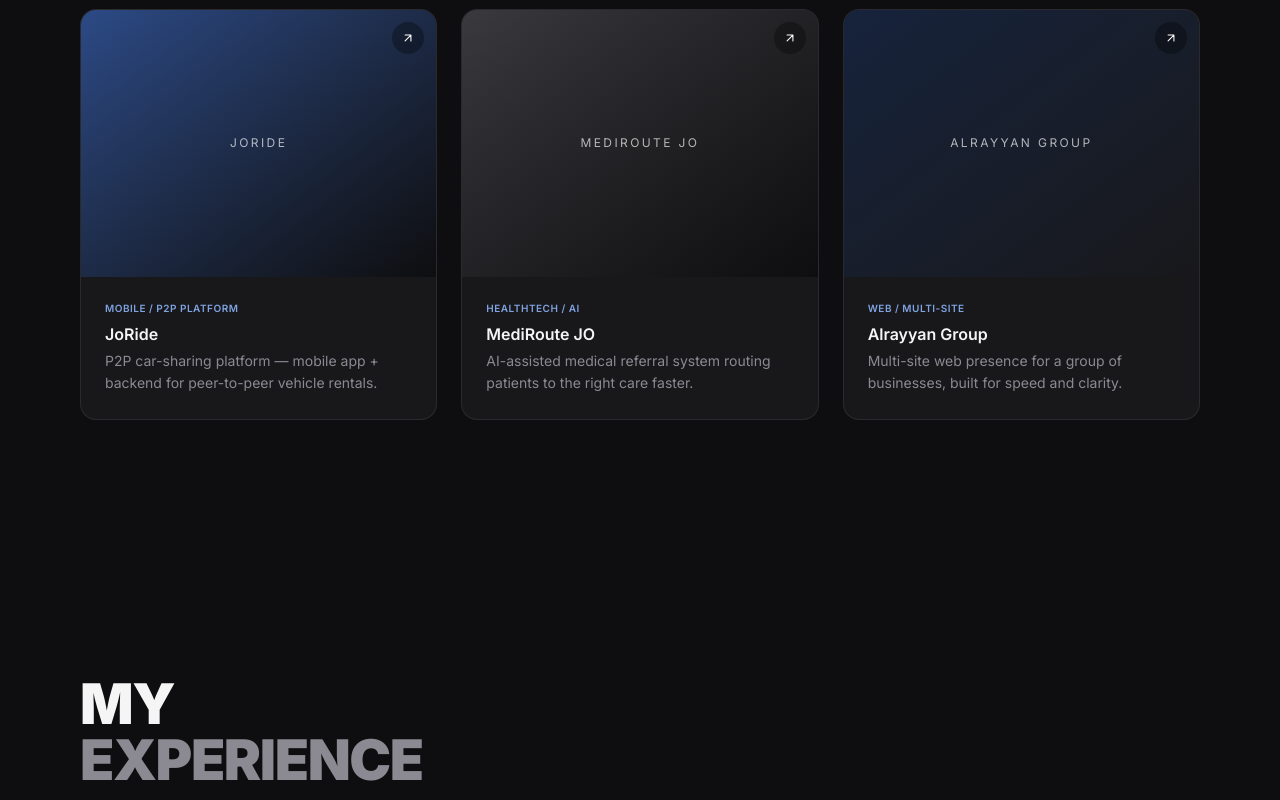
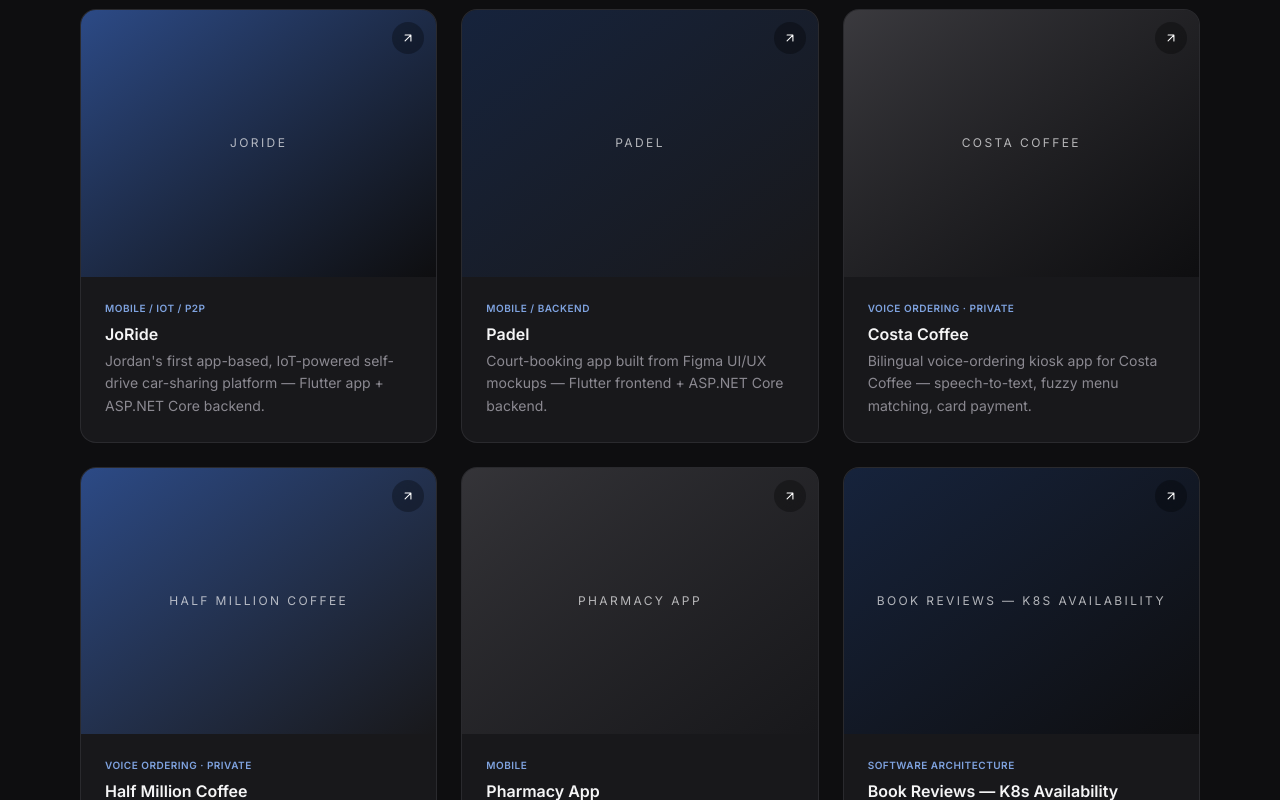
Before and after one commit to abdalkarimkehail-oss/portfolio-, a React (Vite) app: page / in a window 1280 px wide. Shown: the part 1160-1960 px from the top of the page. Built offline with nearby package versions, Linux system fonts and the light colour scheme.

Commit message:
Update Projects section with real GitHub repos, fix browser tab title

```diff
--- a/index.html
+++ b/index.html
@@ -3,8 +3,8 @@
   <head>
     <meta charset="UTF-8" />
     <meta name="viewport" content="width=device-width, initial-scale=1.0" />
-    <title>Omar Alrayyan — Software Engineer</title>
-    <meta name="description" content="Software engineer building IoT, mobile, and web products." />
+    <title>Abdalkarim Kehail — Software Engineer</title>
+    <meta name="description" content="Software engineer building IoT, mobile, and web products. Creator of JoRide, Padel, and more." />
     <link rel="preconnect" href="https://fonts.googleapis.com">
     <link rel="preconnect" href="https://fonts.gstatic.com" crossorigin>
     <link href="https://fonts.googleapis.com/css2?family=Inter:wght@400;500;600;700;800;900&display=swap" rel="stylesheet">
--- a/src/components/Projects.jsx
+++ b/src/components/Projects.jsx
@@ -5,21 +5,52 @@
 const projects = [
   {
     title: 'JoRide',
-    tag: 'MOBILE / P2P PLATFORM',
-    desc: 'P2P car-sharing platform — mobile app + backend for peer-to-peer vehicle rentals.',
+    tag: 'MOBILE / IOT / P2P',
+    desc: "Jordan's first app-based, IoT-powered self-drive car-sharing platform — Flutter app + ASP.NET Core backend.",
+    href: 'https://github.com/abdalkarimkehail-oss/joride-frontend',
     gradient: 'bg-gradient-to-br from-(--color-navy-light) to-(--color-bg)',
   },
   {
-    title: 'MediRoute JO',
-    tag: 'HEALTHTECH / AI',
-    desc: 'AI-assisted medical referral system routing patients to the right care faster.',
+    title: 'Padel',
+    tag: 'MOBILE / BACKEND',
+    desc: 'Court-booking app built from Figma UI/UX mockups — Flutter frontend + ASP.NET Core backend.',
+    href: 'https://github.com/abdalkarimkehail-oss/padel-tennis',
+    gradient: 'bg-gradient-to-br from-(--color-navy) to-(--color-surface)',
+  },
+  {
+    title: 'Costa Coffee',
+    tag: 'VOICE ORDERING · PRIVATE',
+    desc: 'Bilingual voice-ordering kiosk app for Costa Coffee — speech-to-text, fuzzy menu matching, card payment.',
+    href: 'https://github.com/abdalkarimkehail-oss/costa-coffee-README',
     gradient: 'bg-gradient-to-br from-(--color-muted)/30 to-(--color-bg)',
   },
   {
-    title: 'Alrayyan Group',
-    tag: 'WEB / MULTI-SITE',
-    desc: 'Multi-site web presence for a group of businesses, built for speed and clarity.',
-    gradient: 'bg-gradient-to-br from-(--color-navy) to-(--color-surface)',
+    title: 'Half Million Coffee',
+    tag: 'VOICE ORDERING · PRIVATE',
+    desc: 'Arabic voice-ordering app for Half Million Coffee, built with FlutterFlow.',
+    href: 'https://github.com/abdalkarimkehail-oss/half-million-README',
+    gradient: 'bg-gradient-to-br from-(--color-navy-light) to-(--color-surface)',
+  },
+  {
+    title: 'Pharmacy App',
+    tag: 'MOBILE',
+    desc: 'Flutter e-commerce app for browsing and ordering pharmacy products.',
+    href: 'https://github.com/abdalkarimkehail-oss/pharmacy-app',
+    gradient: 'bg-gradient-to-br from-(--color-muted)/25 to-(--color-surface)',
+  },
+  {
+    title: 'Book Reviews — K8s Availability',
+    tag: 'SOFTWARE ARCHITECTURE',
+    desc: 'Kubernetes availability tactics demonstrated live: fault detection, recovery, prevention, and containment.',
+    href: 'https://github.com/abdalkarimkehail-oss/architecture-project',
+    gradient: 'bg-gradient-to-br from-(--color-navy) to-(--color-bg)',
+  },
+  {
+    title: 'Sales & Logistics BI',
+    tag: 'POWER BI / DATA',
+    desc: 'Star-schema Power BI dashboard analyzing sales performance and logistics operations.',
+    href: 'https://github.com/abdalkarimkehail-oss/business-intelligence-',
+    gradient: 'bg-gradient-to-br from-(--color-muted)/30 to-(--color-navy)',
   },
 ]
 
@@ -53,15 +84,18 @@
           className="grid md:grid-cols-3 gap-6"
         >
           {projects.map((p) => (
-            <motion.div
+            <motion.a
               key={p.title}
+              href={p.href}
+              target="_blank"
+              rel="noreferrer"
               variants={fadeUp}
               whileHover={{ y: -8 }}
               transition={{ duration: 0.4, ease: [0.22, 1, 0.36, 1] }}
-              className="rounded-2xl border border-(--color-border) bg-(--color-surface) overflow-hidden group"
+              className="rounded-2xl border border-(--color-border) bg-(--color-surface) overflow-hidden group block"
             >
               <div className={`relative aspect-[4/3] flex items-center justify-center ${p.gradient}`}>
-                <span className="text-xs tracking-[0.2em] uppercase text-(--color-text)/70 transition-transform duration-500 group-hover:scale-110">
+                <span className="text-xs tracking-[0.2em] uppercase text-(--color-text)/70 text-center px-4 transition-transform duration-500 group-hover:scale-110">
                   {p.title}
                 </span>
                 <div className="absolute top-3 right-3 w-8 h-8 rounded-full bg-black/30 backdrop-blur flex items-center justify-center text-white">
@@ -75,7 +109,7 @@
                 <h3 className="font-semibold mb-1">{p.title}</h3>
                 <p className="text-sm text-(--color-muted) leading-relaxed">{p.desc}</p>
               </div>
-            </motion.div>
+            </motion.a>
           ))}
         </motion.div>
       </div>
```
